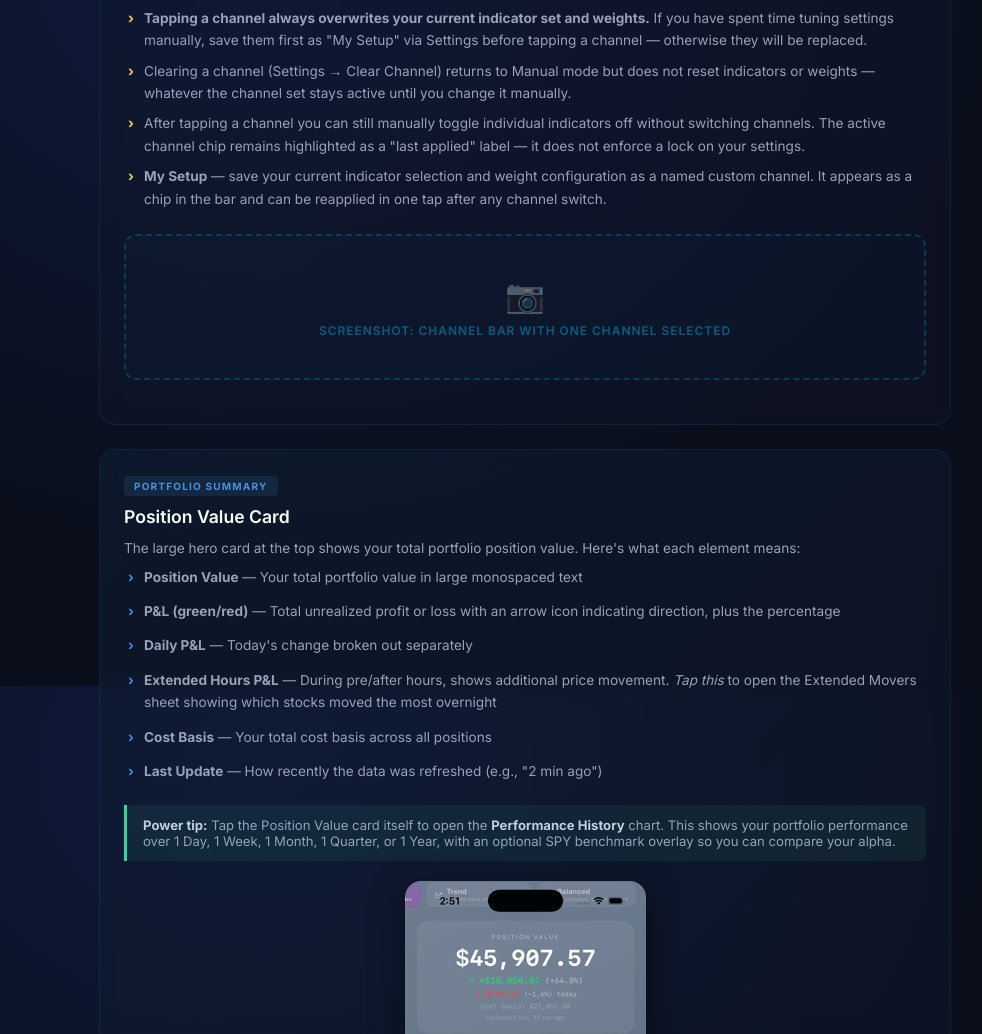
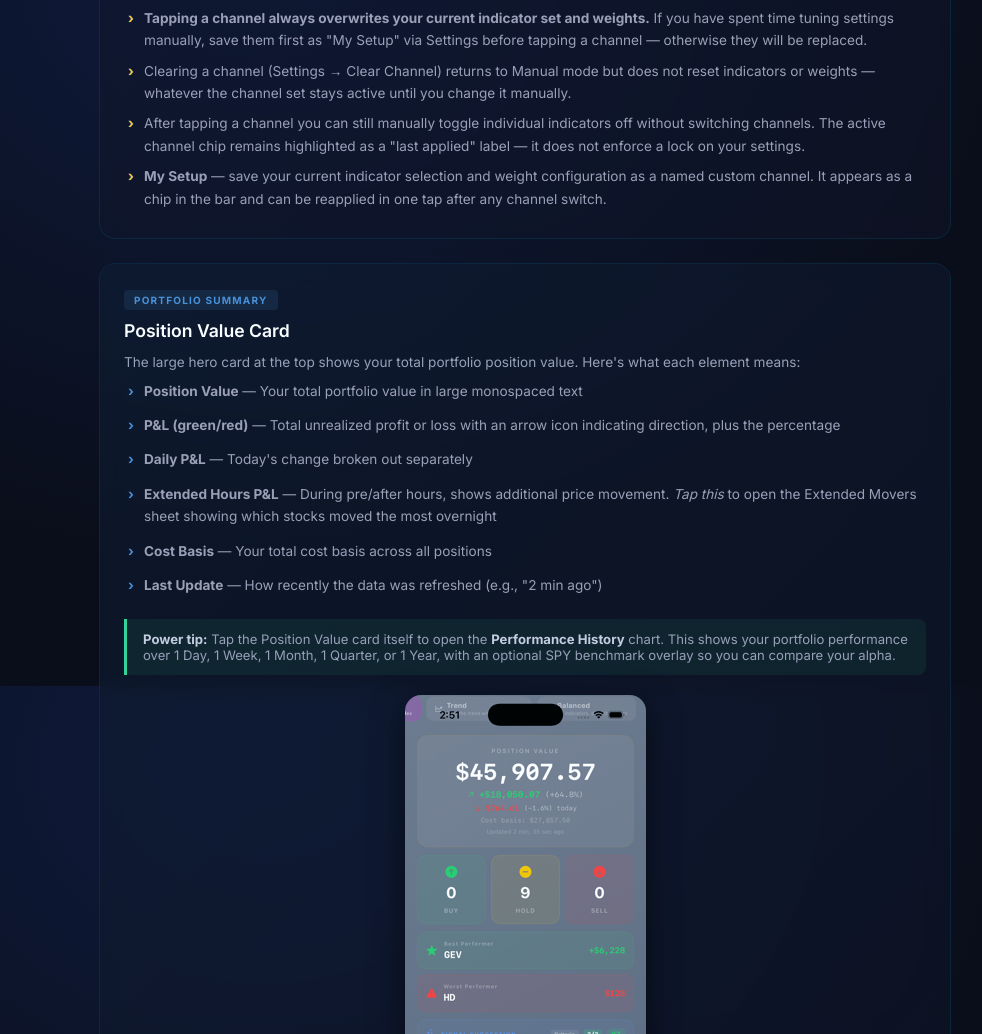
Before and after one commit to appleidyuk-sudo/signal-forge-site, a plain HTML site: page deep-dive.html in a window 1280 px wide. Shown: the part 4114-5148 px from the top of the page, without its empty margins (115-1097 px from the left). Drawn offline with Linux system fonts and the light colour scheme.

Commit message:
deep-dive: remove channel bar screenshot placeholder

```diff
--- a/deep-dive.html
+++ b/deep-dive.html
@@ -620,10 +620,6 @@
         </ul>
       </div>
 
-      <div class="screenshot" id="ss-home-channels">
-        <div class="camera">📷</div>
-        <div class="caption">Screenshot: Channel bar with one channel selected</div>
-      </div>
     </div>
 
     <!-- Position Value Card -->
```
